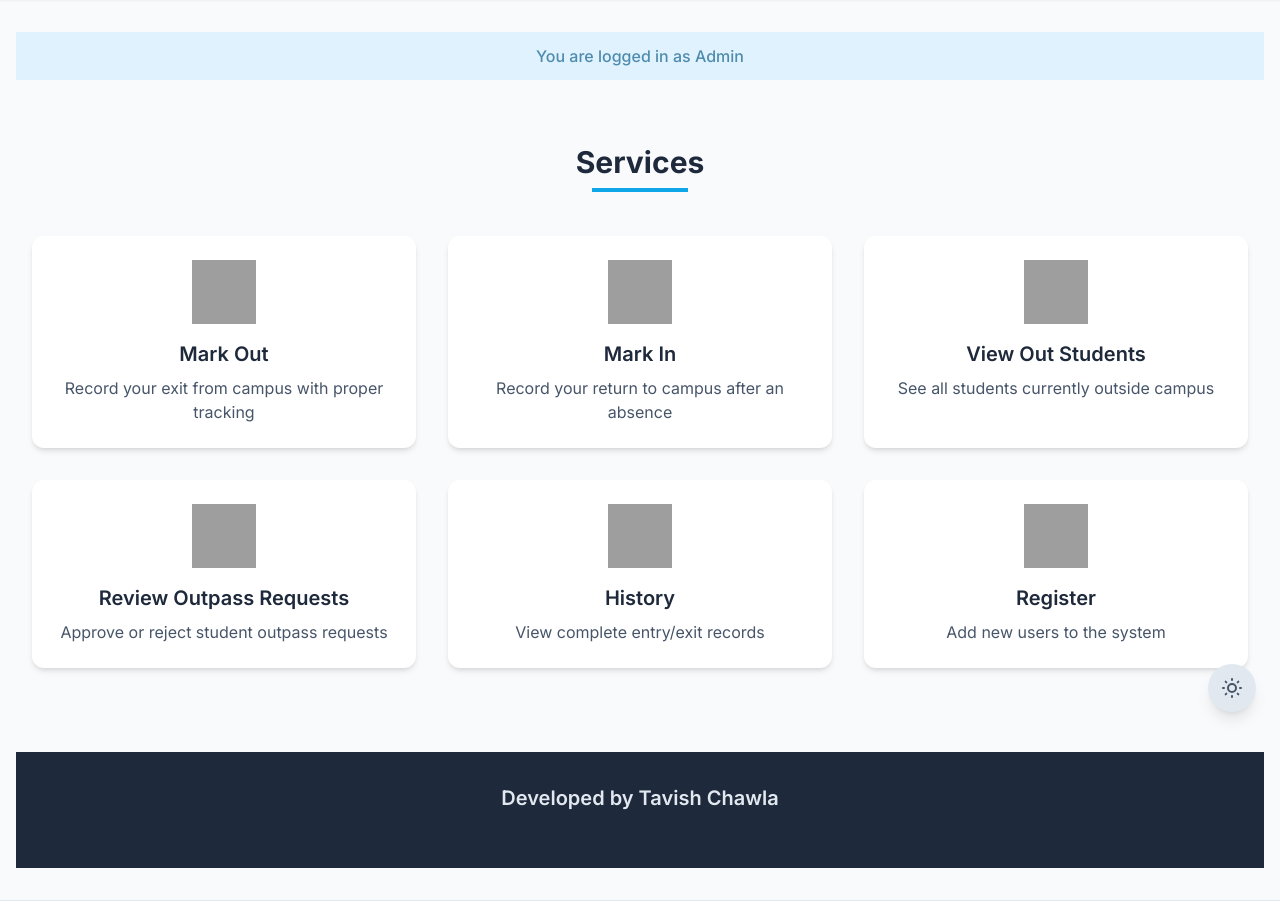
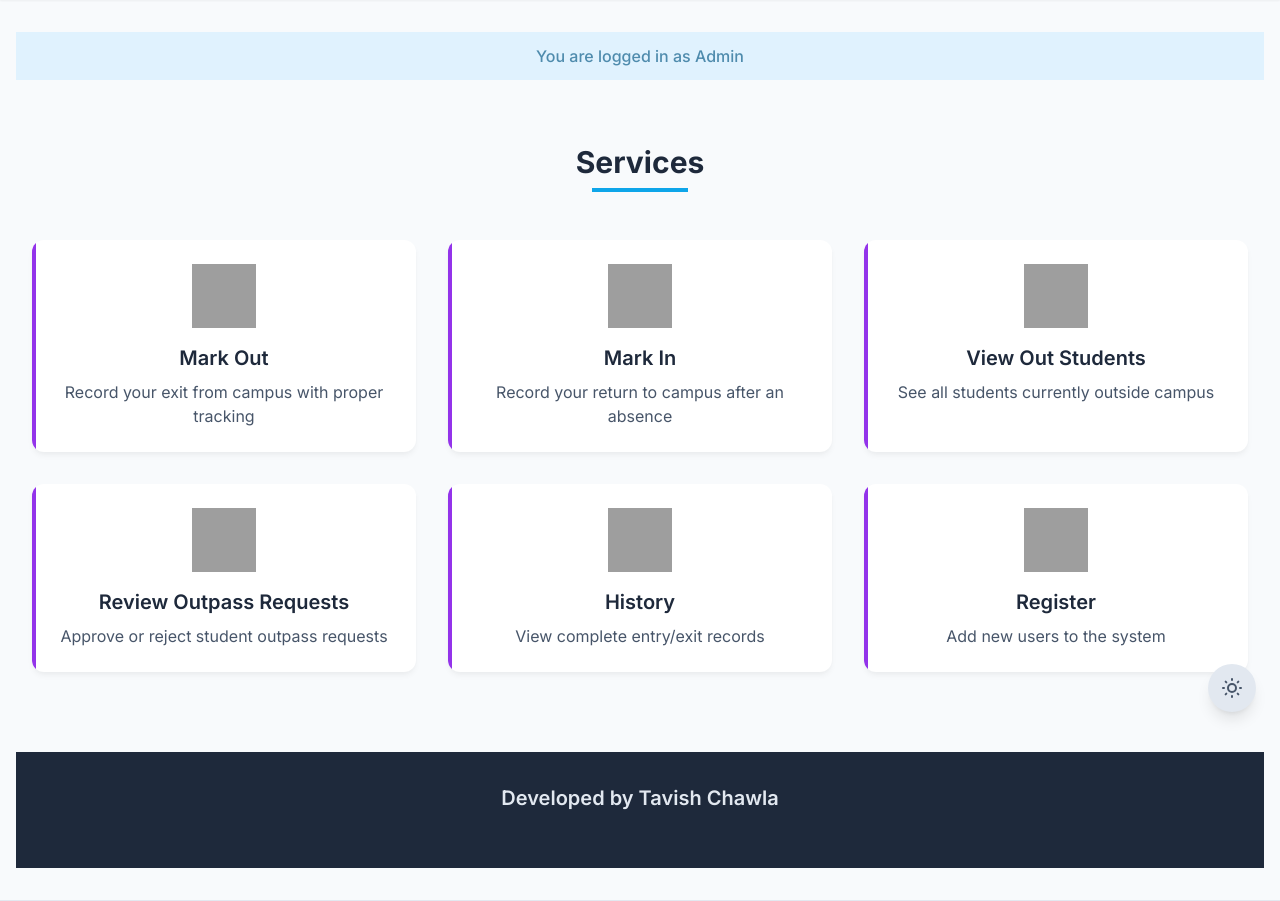
Before and after one commit to tchawla827/GateX_2.0, a Flask app: page /home in a window 1280 px wide. Shown: the part 64-965 px from the top of the page. Run offline with Flask 3, Linux system fonts and the light colour scheme; the visitor is signed in with stand-in values (Sample User, id 1); parts of the project's set-up code (start-up, migrations or seed data) failed here and were passed over; grey boxes are pictures that could not be loaded.

Commit message:
Enhance service cards with zoom and left boundary

```diff
--- a/template/home.html
+++ b/template/home.html
@@ -23,7 +23,7 @@
 
     <div class="grid grid-cols-1 md:grid-cols-2 lg:grid-cols-3 gap-8">
       <!-- Service 1: Mark Out -->
-      <a href="{{ url_for('mark_out') }}" class="card  transition-shadow duration-300 transform ">
+      <a href="{{ url_for('mark_out') }}" class="card service-card transition-shadow duration-300">
         <div class="p-6 flex flex-col items-center text-center">
           <img src="{{ url_for('static', filename='images/s1.png') }}" alt="Mark Out" class="h-16 w-16 mb-4">
           <h3 class="text-xl font-semibold text-surface-800 dark:text-surface-100 mb-2">Mark Out</h3>
@@ -34,7 +34,7 @@
       </a>
 
       <!-- Service 2: Mark In -->
-      <a href="{{ url_for('mark_in') }}" class="card  transition-shadow duration-300 transform ">
+      <a href="{{ url_for('mark_in') }}" class="card service-card transition-shadow duration-300">
         <div class="p-6 flex flex-col items-center text-center">
           <img src="{{ url_for('static', filename='images/s2.png') }}" alt="Mark In" class="h-16 w-16 mb-4">
           <h3 class="text-xl font-semibold text-surface-800 dark:text-surface-100 mb-2">Mark In</h3>
@@ -45,7 +45,7 @@
       </a>
 
       <!-- Service 3: View Out Students -->
-      <a href="{{ url_for('view_out_students') }}" class="card  transition-shadow duration-300 transform ">
+      <a href="{{ url_for('view_out_students') }}" class="card service-card transition-shadow duration-300">
         <div class="p-6 flex flex-col items-center text-center">
           <img src="{{ url_for('static', filename='images/s3.png') }}" alt="View Out Students" class="h-16 w-16 mb-4">
           <h3 class="text-xl font-semibold text-surface-800 dark:text-surface-100 mb-2">View Out Students</h3>
@@ -56,7 +56,7 @@
       </a>
 
       <!-- Service 4: Review Outpass Requests -->
-      <a href="{{ url_for('admin_review') }}" class="card  transition-shadow duration-300 transform ">
+      <a href="{{ url_for('admin_review') }}" class="card service-card transition-shadow duration-300">
         <div class="p-6 flex flex-col items-center text-center">
           <img src="{{ url_for('static', filename='images/s4.png') }}" alt="Review Requests" class="h-16 w-16 mb-4">
           <h3 class="text-xl font-semibold text-surface-800 dark:text-surface-100 mb-2">Review Outpass Requests</h3>
@@ -67,7 +67,7 @@
       </a>
 
       <!-- Service 5: History -->
-      <a href="{{ url_for('view_history') }}" class="card  transition-shadow duration-300 transform ">
+      <a href="{{ url_for('view_history') }}" class="card service-card transition-shadow duration-300">
         <div class="p-6 flex flex-col items-center text-center">
           <img src="{{ url_for('static', filename='images/s5.png') }}" alt="History" class="h-16 w-16 mb-4">
           <h3 class="text-xl font-semibold text-surface-800 dark:text-surface-100 mb-2">History</h3>
@@ -78,7 +78,7 @@
       </a>
 
       <!-- Service 6: Register -->
-      <a href="{{ url_for('register') }}" class="card  transition-shadow duration-300 transform ">
+      <a href="{{ url_for('register') }}" class="card service-card transition-shadow duration-300">
         <div class="p-6 flex flex-col items-center text-center">
           <img src="{{ url_for('static', filename='images/s6.png') }}" alt="Register" class="h-16 w-16 mb-4">
           <h3 class="text-xl font-semibold text-surface-800 dark:text-surface-100 mb-2">Register</h3>
```
Also changed, not shown: static/tailwind-src/input.css (+26 -1 lines), static/css/tailwind.css.
